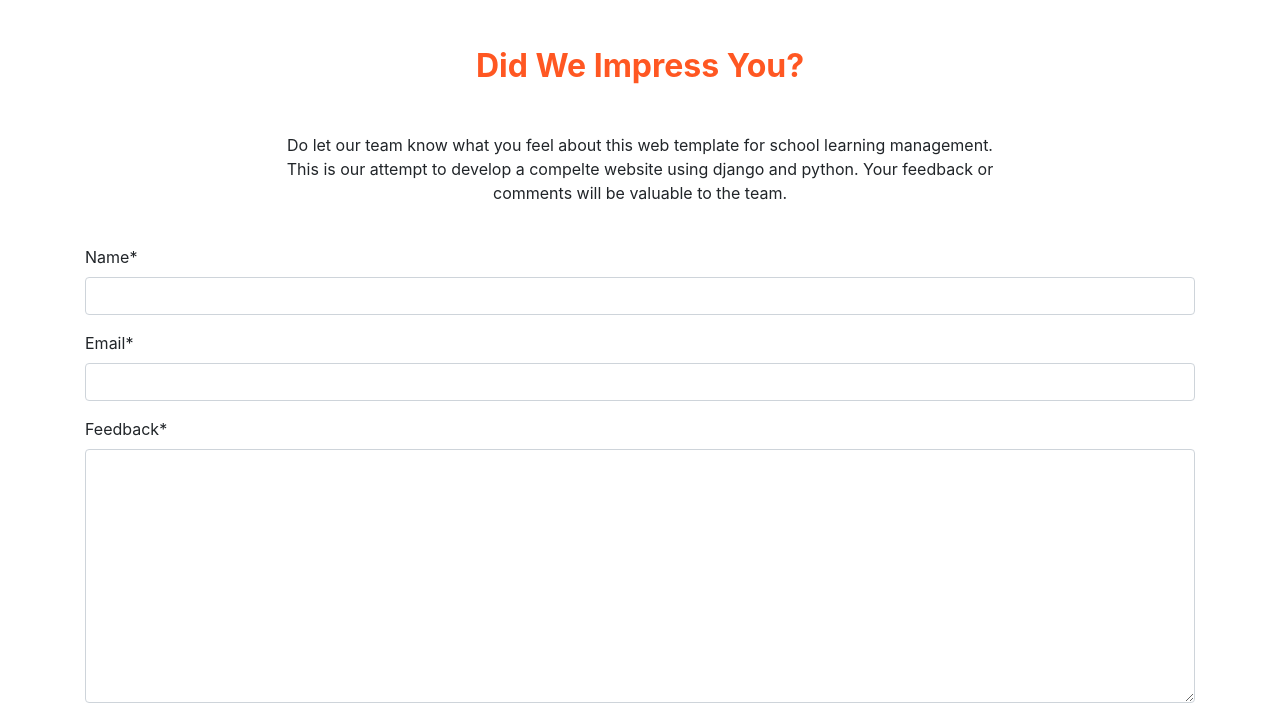
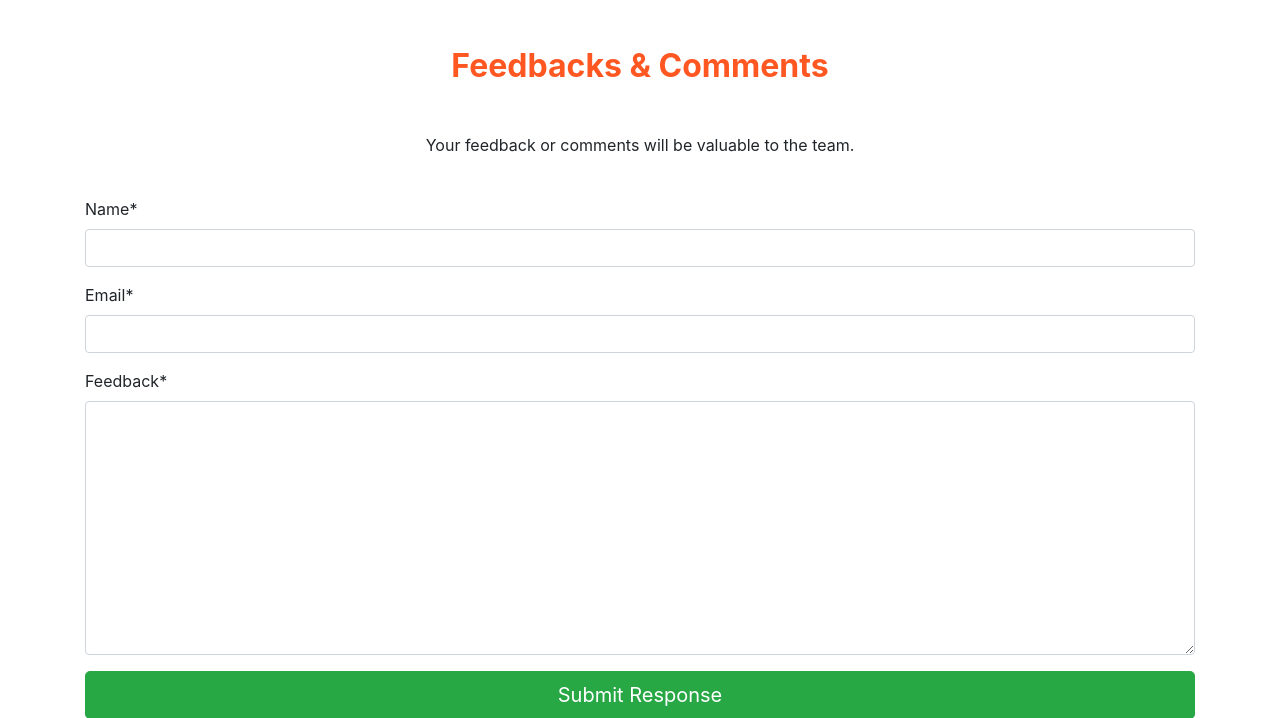
Before and after one commit to LawrenceChanKokWai/sample_lms, a Django app: page /contact/ in a window 1280 px wide. Shown: the part 481-1199 px from the top of the page. Run offline with Django 3.2, Linux system fonts and the light colour scheme; some libraries are stand-ins or nearby versions.

Commit message:
Final Commit

```diff
--- a/app_users/templates/app_users/contact.html
+++ b/app_users/templates/app_users/contact.html
@@ -21,22 +21,19 @@
         <hr style="color:#ff5722;">
 
         <!-- description -->
-        <h4 class="white-text my-4">Lorem ipsum dolor sit amet, consectetur adipisicing elit.
-                  Deleniti
-                  consequuntur.</h4>
+        <h4 class="white-text my-4">We will love to hear for further Comments and Feedbacks.</h4>
   </div>
 </header>
 {% endblock %}
 
 {% block content %}
 <section class="text-center mt-5">
-              <h2 class="mb-5 font-weight-bold" style="color:#ff5722;">Did We Impress You?</h2>
+              <h2 class="mb-5 font-weight-bold" style="color:#ff5722;">Feedbacks & Comments</h2>
               <!-- class row for description-->
               <div class="row d-flex justify-content-center mb-4">
                 <!-- class column -->
                 <div class="col-md-8">
-                  <p class="grey-text">Do let our team know what you feel about this web template for school learning management. This is our attempt
-                  to develop a compelte website using django and python. Your feedback or comments will be valuable to the team.</p>
+                  <p class="grey-text">Your feedback or comments will be valuable to the team.</p>
                 </div>
               </div>
 </section>
```
